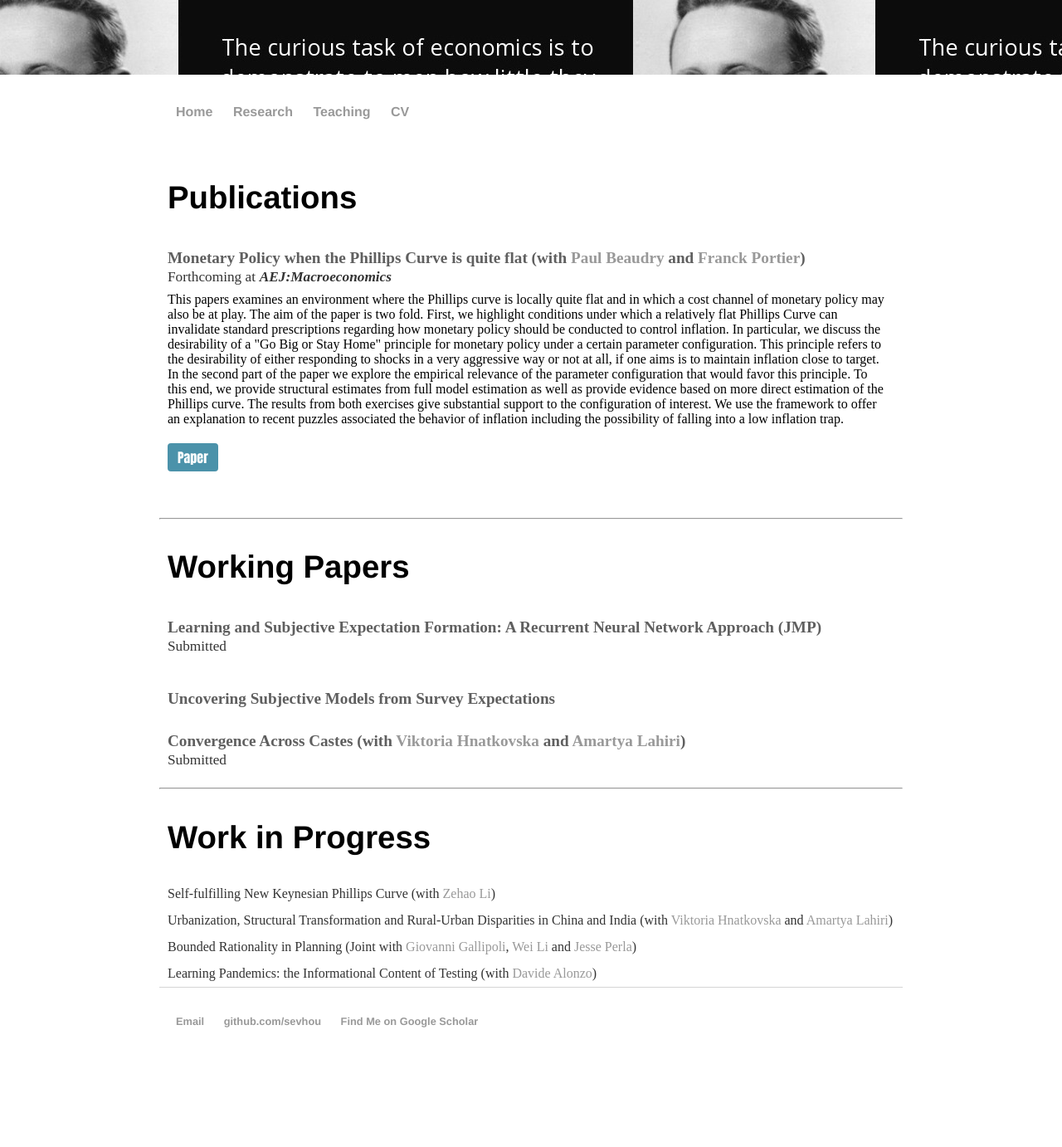
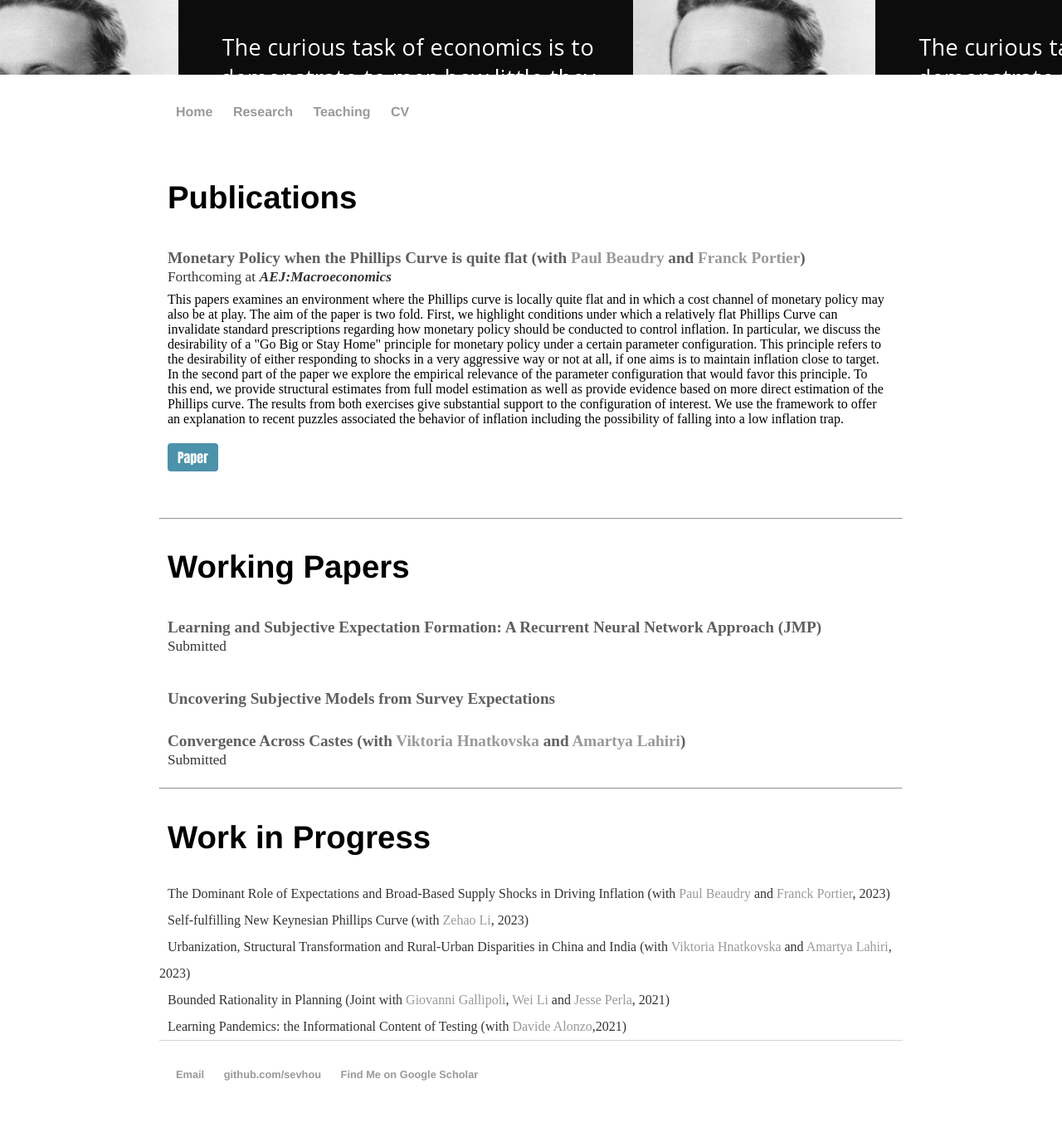
Before and after one commit to sevhou/sevhou.github.io, a Jekyll site: the page built from research/index.html, in a window 1280 px wide. Shown: the whole page at 83% size. Built offline with Jekyll 4.4.1, drawn with Linux system fonts in a browser that asks for light colours; before the commit the page ends 1318 px from its top, so only the background shows below that.

Commit message:
Update index.html

```diff
--- a/research/index.html
+++ b/research/index.html
@@ -63,10 +63,11 @@ title: Research
 	<h1>Work in Progress</h1>
 
 
-	<pp>Self-fulfilling New Keynesian Phillips Curve (with <a href="https://lizehao.weebly.com/">Zehao Li</a>) </pp> <br>
-	<pp>Urbanization, Structural Transformation and Rural-Urban Disparities in China and India (with <a href="https://hnatkovska.arts.ubc.ca/">Viktoria Hnatkovska</a> and <a href="https://alahiri.arts.ubc.ca/">Amartya Lahiri</a>)</pp> <br>
-  	<pp>Bounded Rationality in Planning (Joint with <a href="https://app.scholarsite.io/giovanni-gallipoli">Giovanni Gallipoli</a>, <a href="https://economics.ubc.ca/faculty-and-staff/wei-li/">Wei Li</a> and <a href="https://www.jesseperla.com/">Jesse Perla</a>)</pp> <br>
-	<pp>Learning Pandemics: the Informational Content of Testing (with <a href="https://davidealonzo.github.io/">Davide Alonzo</a>)</pp> <br>
+	<pp>The Dominant Role of Expectations and Broad-Based Supply Shocks in Driving Inflation (with <a href="https://economics.ubc.ca/faculty-and-staff/paul-beaudry/">Paul Beaudry</a> and <a href="https://fportier.wordpress.com/">Franck Portier</a>, 2023) </pp> <br>
+	<pp>Self-fulfilling New Keynesian Phillips Curve (with <a href="https://lizehao.weebly.com/">Zehao Li</a>, 2023) </pp> <br>
+	<pp>Urbanization, Structural Transformation and Rural-Urban Disparities in China and India (with <a href="https://hnatkovska.arts.ubc.ca/">Viktoria Hnatkovska</a> and <a href="https://alahiri.arts.ubc.ca/">Amartya Lahiri</a>, 2023)</pp> <br>
+  	<pp>Bounded Rationality in Planning (Joint with <a href="https://app.scholarsite.io/giovanni-gallipoli">Giovanni Gallipoli</a>, <a href="https://economics.ubc.ca/faculty-and-staff/wei-li/">Wei Li</a> and <a href="https://www.jesseperla.com/">Jesse Perla</a>, 2021)</pp> <br>
+	<pp>Learning Pandemics: the Informational Content of Testing (with <a href="https://davidealonzo.github.io/">Davide Alonzo</a>,2021)</pp> <br>
 
 
 
```
